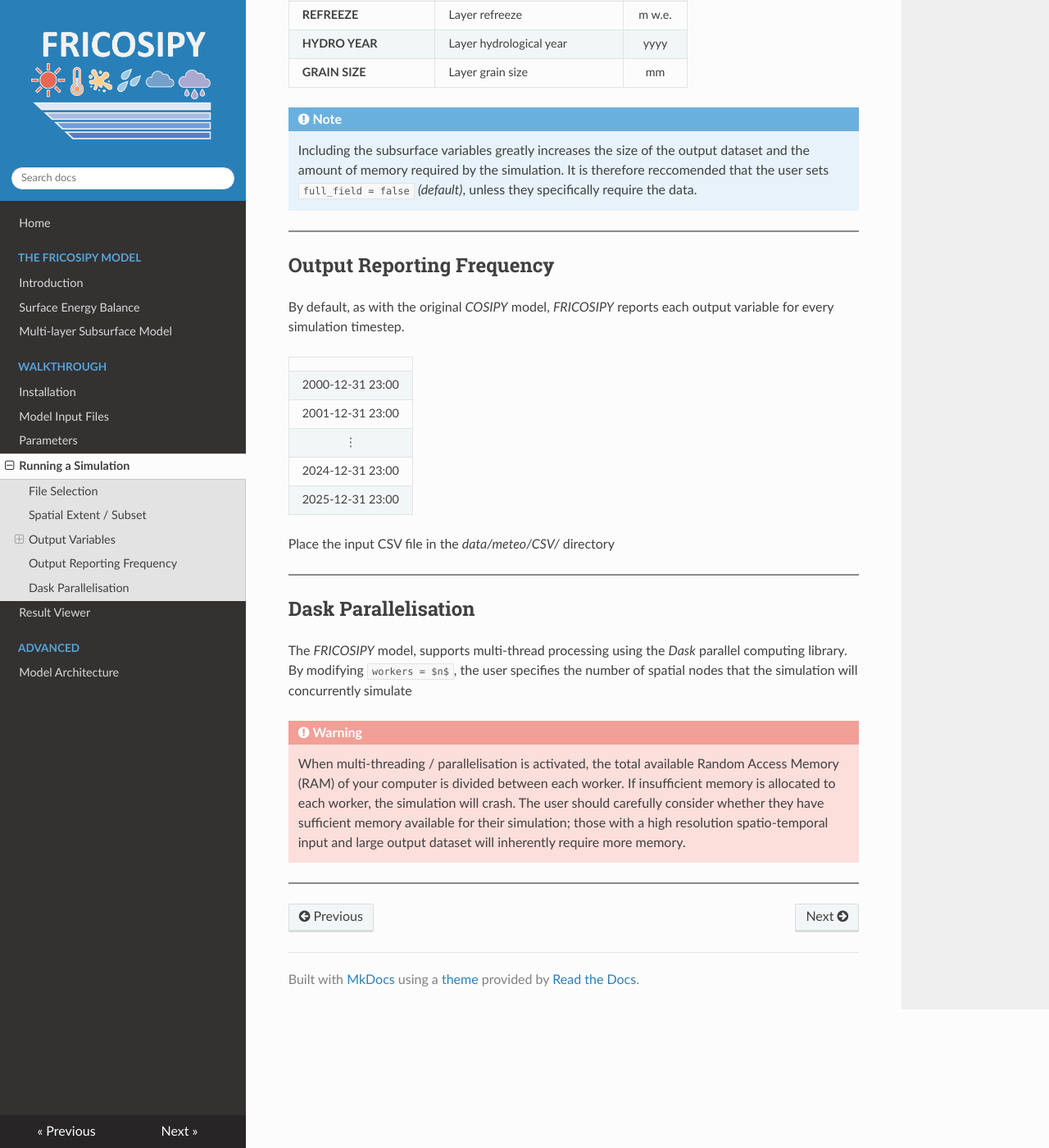
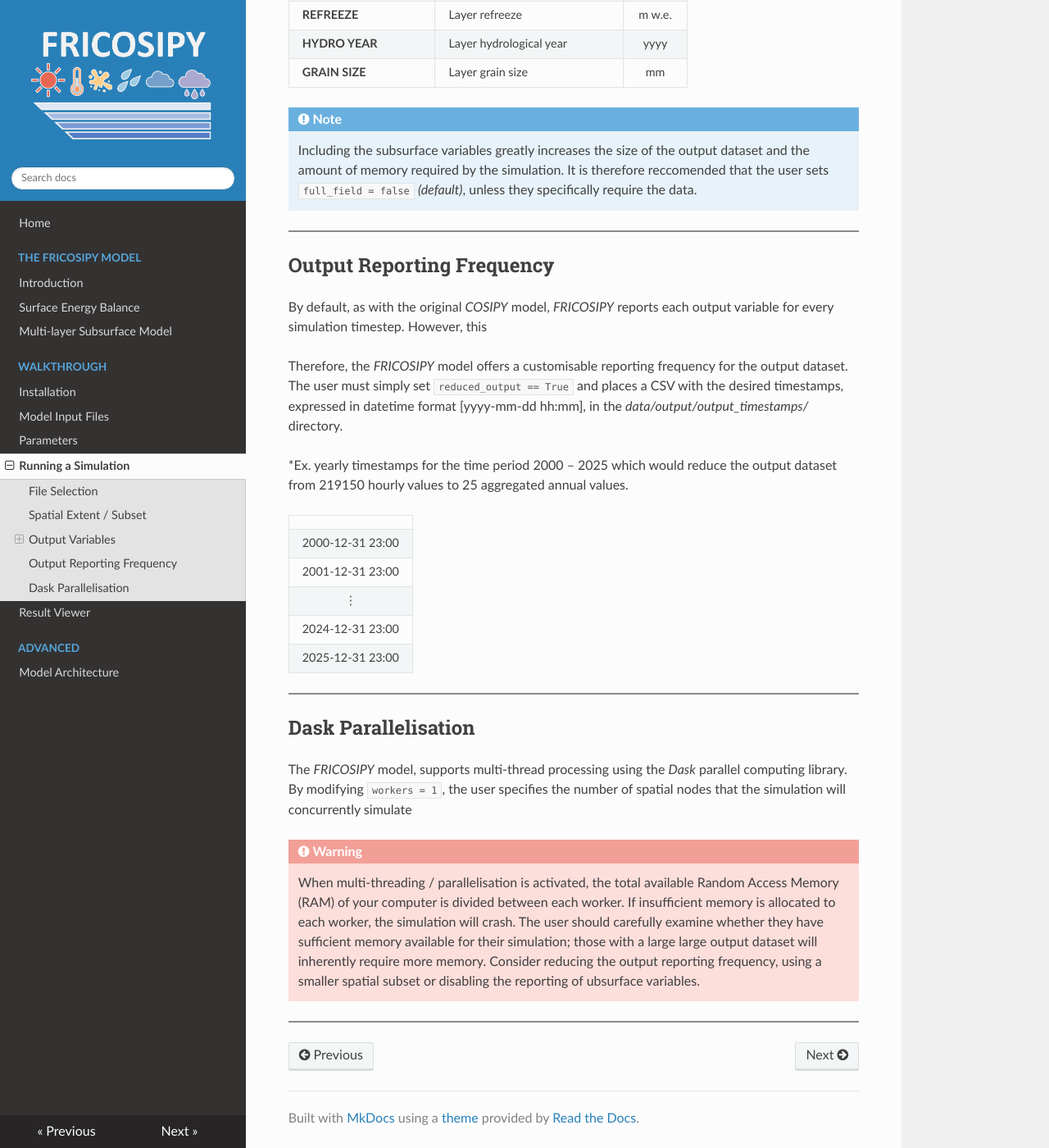
Before and after one commit to MarcusGastaldello/FRICOSIPY, an MkDocs documentation site: the page built from docs/running_a_simulation.md, in a window 1280 px wide and 1400 px high, scrolled down 3082 px. Shown: the whole window at 82% size. Built offline with MkDocs 1.6.1, drawn with Linux system fonts in a browser that asks for light colours; some of the changed text lies outside the part shown.

Commit message:
Update running_a_simulation.md

```diff
--- a/docs/running_a_simulation.md
+++ b/docs/running_a_simulation.md
@@ -104,7 +104,7 @@ The *FRICOSIPY* model will report the following variables for each spatial node
 
 ### 4-D Output Variables ( $x$ , $𝑦$ , $z$ , $t$  )
 
-If the user sets `full_field = True`{style="color: #333333"}, then the *FRICOSIPY* model will also report the following subsurface variables for every layer $(z)$:
+If the user sets `full_field == True`, then the *FRICOSIPY* model will also report the following subsurface variables for every layer $(z)$:
 
 **Subsurface Variables $(12)$**
 
@@ -130,9 +130,15 @@ If the user sets `full_field = True`{style="color: #333333"}, then the *FRICOSIP
 
 ## Output Reporting Frequency
 
-By default, as with the original *COSIPY* model, *FRICOSIPY* reports each output variable for every simulation timestep.
+By default, as with the original *COSIPY* model, *FRICOSIPY* reports each output variable for every simulation timestep. However, this
 
 
+
+Therefore, the *FRICOSIPY* model offers a customisable reporting frequency for the output dataset. The user must simply set `reduced_output == True` and places a CSV with the desired timestamps, expressed in datetime format [yyyy-mm-dd hh:mm], in the *data/output/output_timestamps/* directory.
+
+
+
+*Ex. yearly timestamps for the time period 2000 – 2025 which would reduce the output dataset from 219150 hourly values to 25 aggregated annual values.
 
 |          |
 |:---:|
@@ -142,16 +148,13 @@ By default, as with the original *COSIPY* model, *FRICOSIPY* reports each output
 | 2024-12-31 23:00   |
 | 2025-12-31 23:00   |
 
-Place the input CSV file in the *data/meteo/CSV/* directory
-
-
 <hr style="height:2px; background-color:#8b8b8b; border:none;" />
 
 ## Dask Parallelisation
 
-The *FRICOSIPY* model, supports multi-thread processing using the *Dask* parallel computing library. By modifying `workers = $n$`, the user specifies the number of spatial nodes that the simulation will concurrently simulate
+The *FRICOSIPY* model, supports multi-thread processing using the *Dask* parallel computing library. By modifying `workers = 1`, the user specifies the number of spatial nodes that the simulation will concurrently simulate
 
 !!! warning
-    When multi-threading / parallelisation is activated, the total available Random Access Memory (RAM) of your computer is divided between each worker. If insufficient memory is allocated to each worker, the simulation will crash. The user should carefully consider whether they have sufficient memory available for their simulation; those with a high resolution spatio-temporal input and large output dataset will inherently require more memory.
+    When multi-threading / parallelisation is activated, the total available Random Access Memory (RAM) of your computer is divided between each worker. If insufficient memory is allocated to each worker, the simulation will crash. The user should carefully examine whether they have sufficient memory available for their simulation; those with a large large output dataset will inherently require more memory. Consider reducing the output reporting frequency, using a smaller spatial subset or disabling the reporting of ubsurface variables.
 
 <hr style="height:2px; background-color:#8b8b8b; border:none;" />
```
